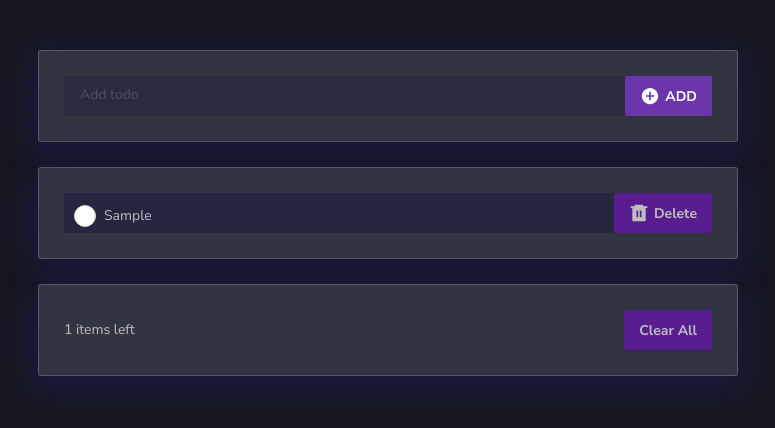
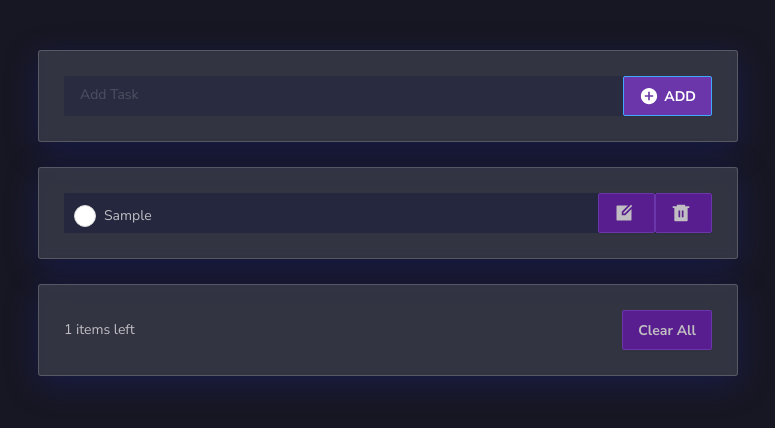
Before and after one commit to serhatbek/saga-todo-app, a React (Vite) app: page / in a window 1280 px wide. Both pictures are taken after typing "Sample" into the empty fields and a click on the button "ADD". Shown: the top 428 px of the page, without its empty margins (252-1027 px from the left). Built offline with nearby package versions, Linux system fonts and the light colour scheme.

Commit message:
edit todo item

```diff
--- a/src/components/AddTodoItem/AddTodoItem.jsx
+++ b/src/components/AddTodoItem/AddTodoItem.jsx
@@ -40,7 +40,7 @@ const AddTodoItem = () => {
         value={inputValue}
         onChange={handleInputChange}
         onKeyPress={handleKeyPress}
-        placeholder='Add todo'
+        placeholder='Add Task'
       />
       <Button btnAction={handleAddTodo} iconLeft={<IoMdAddCircle />}>
         ADD
--- a/src/components/Button/Button.scss
+++ b/src/components/Button/Button.scss
@@ -8,7 +8,7 @@
   height: 40px;
   background-color: $purple;
   color: $text;
-  border: none;
+  border: 1px solid $purple-light;
 
   &:hover,
   &:active,
--- a/src/components/TodoContainer/TodoContainer.jsx
+++ b/src/components/TodoContainer/TodoContainer.jsx
@@ -14,7 +14,7 @@ const TodoContainer = () => {
         {todoList?.length > 0 ? (
           todoList?.map((todo) => {
             const { text, id } = todo;
-            return <TodoItem key={id} todoClass='flex' {...todo} />;
+            return <TodoItem key={id} todoClass='flex' todo={todo} />;
           })
         ) : (
           <p className='empty'>Add new tasks...</p>
--- a/src/components/TodoFooter/TodoFooter.jsx
+++ b/src/components/TodoFooter/TodoFooter.jsx
@@ -10,7 +10,6 @@ const TodoFooter = () => {
 
   const handleClearAll = () => {
     dispatch(deleteAll());
-    console.log('delete all');
   };
 
   return (
--- a/src/components/TodoItem/TodoItem.jsx
+++ b/src/components/TodoItem/TodoItem.jsx
@@ -1,26 +1,56 @@
 import './TodoItem.scss';
 import Button from '../Button/Button';
-import { RiDeleteBin6Fill } from 'react-icons/ri';
+import { RiDeleteBin6Fill, RiEditBoxFill, RiEdit2Fill } from 'react-icons/ri';
 import Checkbox from '../Checkbox/Checkbox';
 import { useDispatch } from 'react-redux';
-import { deleteTodo } from '../../redux/Todo/actions';
+import { deleteTodo, editTodo } from '../../redux/Todo/actions';
+import { useState } from 'react';
+import Input from '../Input/Input';
 
-const TodoItem = ({ text, id, todoClass }) => {
+const TodoItem = ({ todo, todoClass }) => {
+  const { text, id } = todo;
+  const [edit, setEdit] = useState(false);
+  const [name, setName] = useState(text);
   const dispatch = useDispatch();
 
   const handleDelete = (todoID) => {
     dispatch(deleteTodo({ id: todoID }));
   };
 
+  const handleEdit = (e) => {
+    setName(text);
+    if (edit) {
+      dispatch(
+        editTodo({
+          ...todo,
+          text: name,
+        })
+      );
+    }
+    setEdit(!edit);
+  };
+
+  const handleChange = (e) => {
+    setName(e.target.value);
+  };
+
   return (
     <div className={`todo-item ${todoClass ? todoClass : ''}`}>
-      <Checkbox label={text} />
-      <Button
-        btnAction={() => handleDelete(id)}
-        iconLeft={<RiDeleteBin6Fill />}
-      >
-        Delete
-      </Button>
+      {edit ? (
+        <Input value={name} onChange={handleChange} />
+      ) : (
+        <Checkbox label={text} />
+      )}
+      <div className='todo-item__actions flex'>
+        <Button
+          btnAction={handleEdit}
+          iconLeft={edit ? <RiEdit2Fill /> : <RiEditBoxFill />}
+        ></Button>
+        <Button
+          btnAction={() => handleDelete(id)}
+          iconLeft={<RiDeleteBin6Fill />}
+        ></Button>
+      </div>
     </div>
   );
 };
--- a/src/redux/Todo/actions.jsx
+++ b/src/redux/Todo/actions.jsx
@@ -3,6 +3,8 @@ const actions = {
   ADD_TODO_SAGA: 'ADD_TODO_SAGA',
   DELETE_TODO: 'DELETE_TODO',
   DELETE_TODO_SAGA: 'DELETE_TODO_SAGA',
+  EDIT_TODO: 'EDIT_TODO',
+  EDIT_TODO_SAGA: 'EDIT_TODO_SAGA',
   DELETE_ALL_TODO: 'DELETE_ALL_TODO',
   DELETE_ALL_TODO_SAGA: 'DELETE_ALL_TODO_SAGA',
 };
@@ -29,6 +31,16 @@ export const deleteTodoSaga = (id) => ({
   payload: id,
 });
 
+export const editTodo = (todo) => ({
+  type: actions.EDIT_TODO,
+  payload: todo,
+});
+
+export const editTodoSaga = (todo) => ({
+  type: actions.EDIT_TODO_SAGA,
+  payload: todo,
+});
+
 export const deleteAll = () => ({
   type: actions.DELETE_ALL_TODO,
 });
--- a/src/redux/Todo/reducers.jsx
+++ b/src/redux/Todo/reducers.jsx
@@ -16,6 +16,12 @@ const reducer = (state = initialState, action) => {
       newTodoList = state.todoList.filter((todo) => todo.id !== action.payload);
       return { ...state, todoList: newTodoList };
 
+    case actions.EDIT_TODO_SAGA:
+      newTodoList = state.todoList.map((item) =>
+        item.id === action.payload.id ? action.payload : item
+      );
+      return { ...state, todoList: newTodoList };
+
     case actions.DELETE_ALL_TODO_SAGA:
       return { ...state, todoList: [] };
     default:
--- a/src/redux/Todo/sagas.jsx
+++ b/src/redux/Todo/sagas.jsx
@@ -1,5 +1,10 @@
 import { takeLatest, put, all, call } from 'redux-saga/effects';
-import { addTodoSaga, deleteAllSaga, deleteTodoSaga } from './actions';
+import {
+  addTodoSaga,
+  deleteAllSaga,
+  deleteTodoSaga,
+  editTodoSaga,
+} from './actions';
 
 export function* onAddTodoSaga({ payload }) {
   yield put(addTodoSaga(payload));
@@ -17,6 +22,14 @@ export function* onDelete() {
   yield takeLatest('DELETE_TODO', onDeleteTodoSaga);
 }
 
+export function* onEditTodoSaga({ payload }) {
+  yield put(editTodoSaga(payload));
+}
+
+export function* onEdit() {
+  yield takeLatest('EDIT_TODO', onEditTodoSaga);
+}
+
 export function* onDeleteAllTodoSaga() {
   yield put(deleteAllSaga());
 }
--- a/src/redux/sagas.jsx
+++ b/src/redux/sagas.jsx
@@ -1,6 +1,6 @@
 import { all, call } from 'redux-saga/effects';
-import { onAdd, onDelete, onDeleteAll } from './Todo/sagas';
+import { onAdd, onDelete, onDeleteAll, onEdit } from './Todo/sagas';
 
 export default function* rootSaga() {
-  yield all([call(onDelete), call(onAdd), call(onDeleteAll)]);
+  yield all([call(onDelete), call(onAdd), call(onDeleteAll), call(onEdit)]);
 }
```
